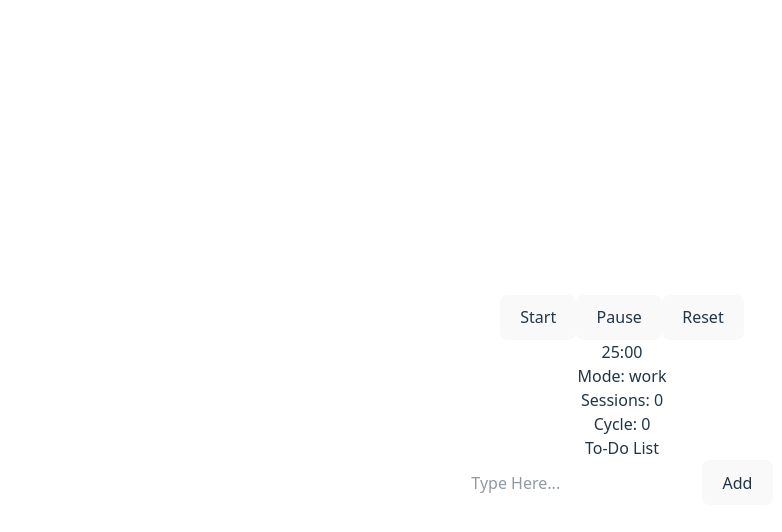
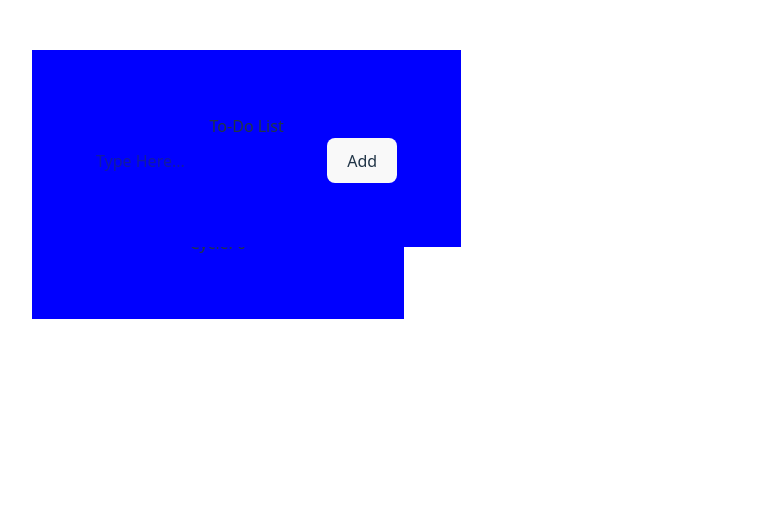
Before and after one commit to Lalalaloo/Pomfy, a React (Vite) app in the folder Pomodoro App/: page / in a window 1280 px wide. Shown: the top 532 px of the page, without its empty margins (18-800 px from the left). Built offline with nearby package versions, Linux system fonts and the light colour scheme.

Commit message:
Fix and New Feature
1. The to-do list was still adding items when the input is empty. 2. Draggable Cards Done

```diff
--- /dev/null
+++ b/Pomodoro App/src/DraggableCards/DraggableCard.jsx
@@ -0,0 +1,29 @@
+import React from 'react'
+import useDraggable from './useDraggable'
+
+
+export default function DraggableCard({children}){
+
+  const {position, handleMouseDown} = useDraggable(50, 50)
+
+  return(
+    <div
+      className = "card"
+      onMouseDown={handleMouseDown}
+      style = {{
+        cursor: 'grab',
+        padding: '5%',
+        backgroundColor: 'blue',
+        position: 'absolute',
+        top: `${position.y}px`,
+        left: `${position.x}px`,
+        width: 'fit-content',
+        height: 'fit-content',
+      }}
+      >
+      {children}
+    </div>
+  )
+
+
+}
--- /dev/null
+++ b/Pomodoro App/src/DraggableCards/useDraggable.jsx
@@ -0,0 +1,54 @@
+//this file creates a reusable draggable card component.
+//the Timer, music player, and to-do list will be draggable cards.
+import React, { useEffect, useState } from "react";
+
+
+export default function useDraggable(initialX, initialY) {
+
+  const [position, setPosition] = useState({ x: initialX, y: initialY });
+  const [isDragging, setIsDragging] = useState(false);
+  const [offset, setOffset] = useState({ x: 0, y: 0 });
+
+  //this function is to handle the mouse down event
+  const handleMouseDown = (e) => {
+
+    setIsDragging(true);
+    setOffset({
+      x: e.clientX - position.x,
+      y: e.clientY - position.y,
+    });
+  };
+
+  //handling mouse in action
+  useEffect( () => {
+    const handleMouseMove = (e) => {
+
+      if (isDragging) {
+        setPosition({
+          x: e.clientX - offset.x,
+          y: e.clientY - offset.y,
+        });
+      }
+    };
+
+    const handleMouseUp = () => {
+      setIsDragging(false);
+    };
+
+    if (isDragging) {
+      window.addEventListener("mousemove", handleMouseMove);
+      window.addEventListener("mouseup", handleMouseUp);
+    }
+
+    return () => {
+      window.removeEventListener("mousemove", handleMouseMove);
+      window.removeEventListener("mouseup", handleMouseUp);
+    }
+  },[isDragging, offset])
+
+
+  return {
+    position,
+    handleMouseDown,
+  };
+}
--- a/Pomodoro App/src/Page.jsx
+++ b/Pomodoro App/src/Page.jsx
@@ -1,11 +1,18 @@
-import './App.css'
-import Timer from './pomodoroTimer/timer.jsx'
-import TodoWrapper from './To-do-list/TodoWrapper.jsx'
+import "./App.css";
+import Timer from "./pomodoroTimer/timer.jsx";
+import TodoWrapper from "./To-do-list/TodoWrapper.jsx";
+import DraggableCard from "./DraggableCards/DraggableCard.jsx";
 export default function Page() {
-  return(
+  return (
     <div>
+      <DraggableCard >
         <Timer />
-        <TodoWrapper/>
+      </DraggableCard>
+
+      <DraggableCard>
+        <TodoWrapper />
+      </DraggableCard>
+
     </div>
-  )
+  );
 }
--- a/Pomodoro App/src/To-do-list/TodoForm.jsx
+++ b/Pomodoro App/src/To-do-list/TodoForm.jsx
@@ -4,10 +4,17 @@ import React, { useState } from 'react'
 export default function  TodoForm({addTodo}) {
   const [value, setValue] = useState("")
 
+
+
+
   const handleSubmit = e => {
     e.preventDefault();
-    addTodo(value);
-    setValue("")
+    if (value.trim())
+    {
+      addTodo(value);
+      setValue("")
+    }
+
   }
 
   return(
@@ -18,7 +25,10 @@ export default function  TodoForm({addTodo}) {
         placeholder="Type Here..."
         onChange = {(e) => setValue(e.target.value)} />
 
-      <button type = 'submit'>
+      <button
+        type = 'submit'
+        disabled = {!value.trim()}
+        >
         Add
       </button>
     </form>
--- a/Pomodoro App/src/To-do-list/editTodoForm.jsx
+++ b/Pomodoro App/src/To-do-list/editTodoForm.jsx
@@ -8,6 +8,7 @@ export default function  EditTodoForm({editTodo, task}) {
     e.preventDefault();
     editTodo(value, task.id);
     setValue("")
+
   }
 
   return(
--- a/Pomodoro App/src/index.css
+++ b/Pomodoro App/src/index.css
@@ -26,7 +26,7 @@ body {
   margin: 0;
   display: flex;
   place-items: center;
-  min-width: 320px;
+  min-width: 100%;
   min-height: 100vh;
 }
 
@@ -47,7 +47,8 @@ button {
   transition: border-color 0.25s;
 }
 button:hover {
-  border-color: #1b1e46;
+  border-color: #fafaff;
+
 }
 button:focus,
 button:focus-visible {
```
